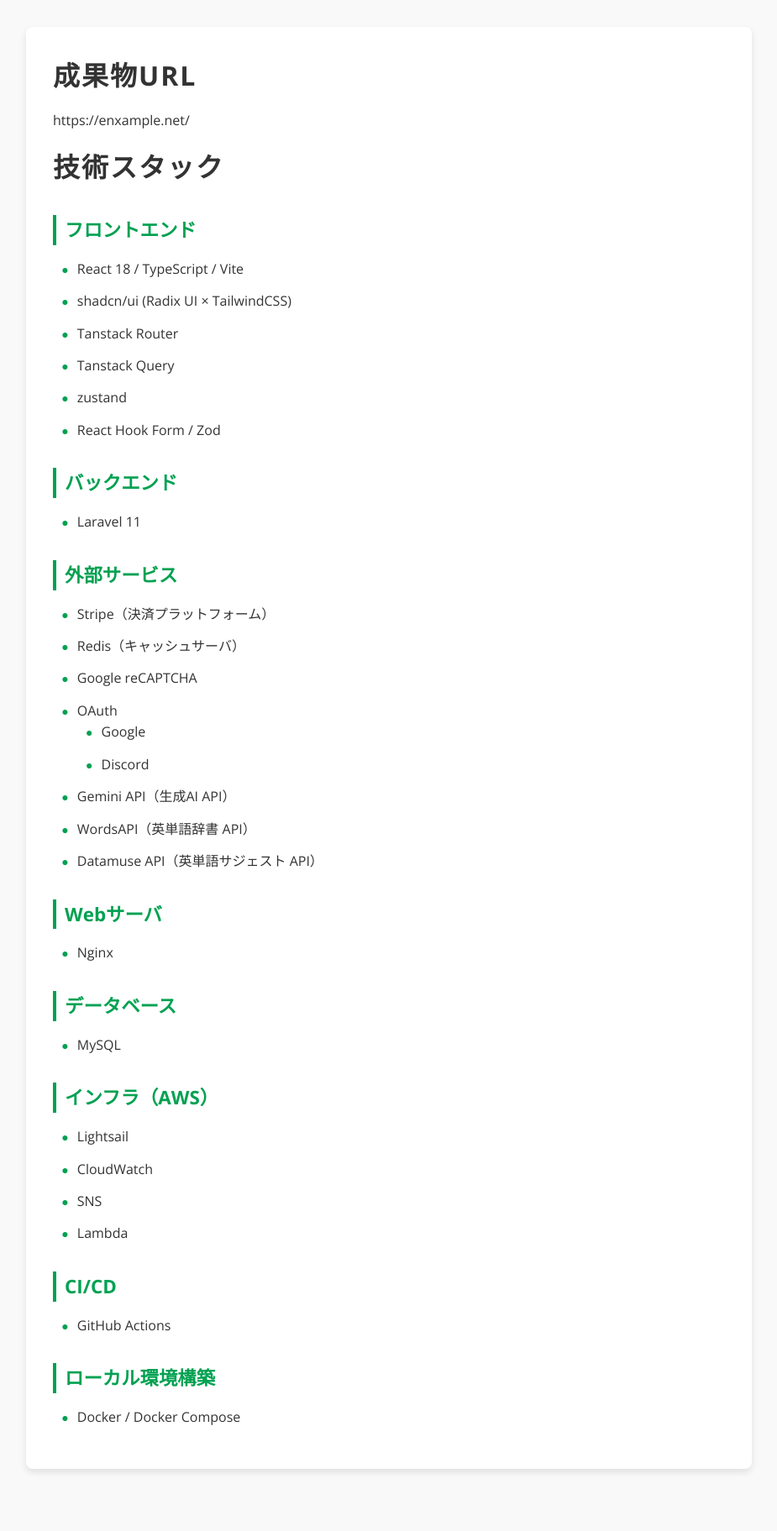
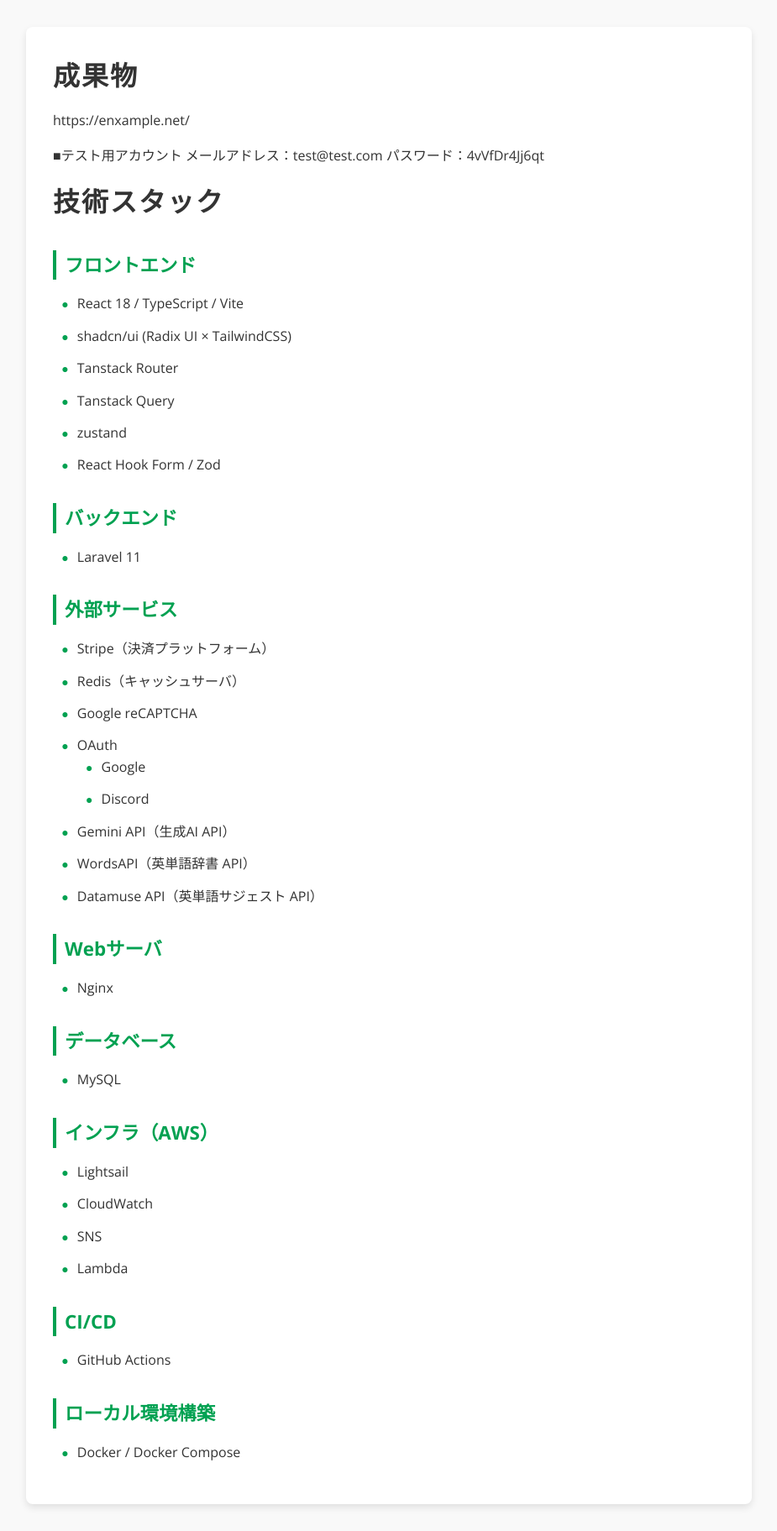
Before and after one commit to hy-09/product-technologies, a Jekyll site: the page built from index.md, in a window 1280 px wide. Shown: the whole page at 84% size, without its empty margins (177-1102 px from the left). Built offline with Jekyll 4.4.1, drawn with Linux system fonts in a browser that asks for light colours; some web fonts are replaced; before the commit the page ends 1781 px from its top, so only the background shows below that.

Commit message:
Update index.md

```diff
--- a/index.md
+++ b/index.md
@@ -3,8 +3,12 @@ layout: default
 title: 技術スタック
 ---
 
-# 成果物URL
+# 成果物
 https://enxample.net/
+
+■テスト用アカウント
+メールアドレス：test@test.com
+パスワード：4vVfDr4Jj6qt
 
 # 技術スタック
 
```
